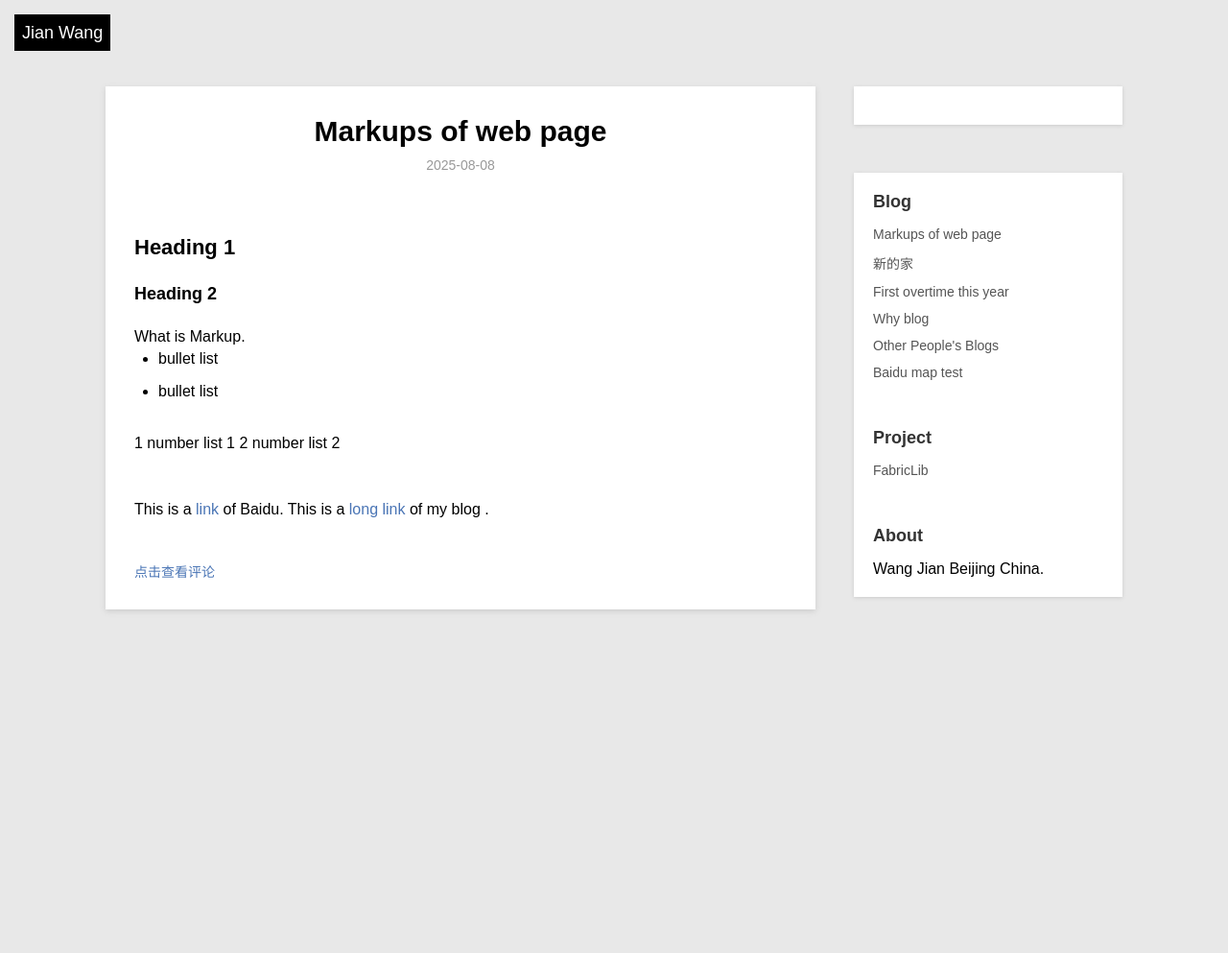
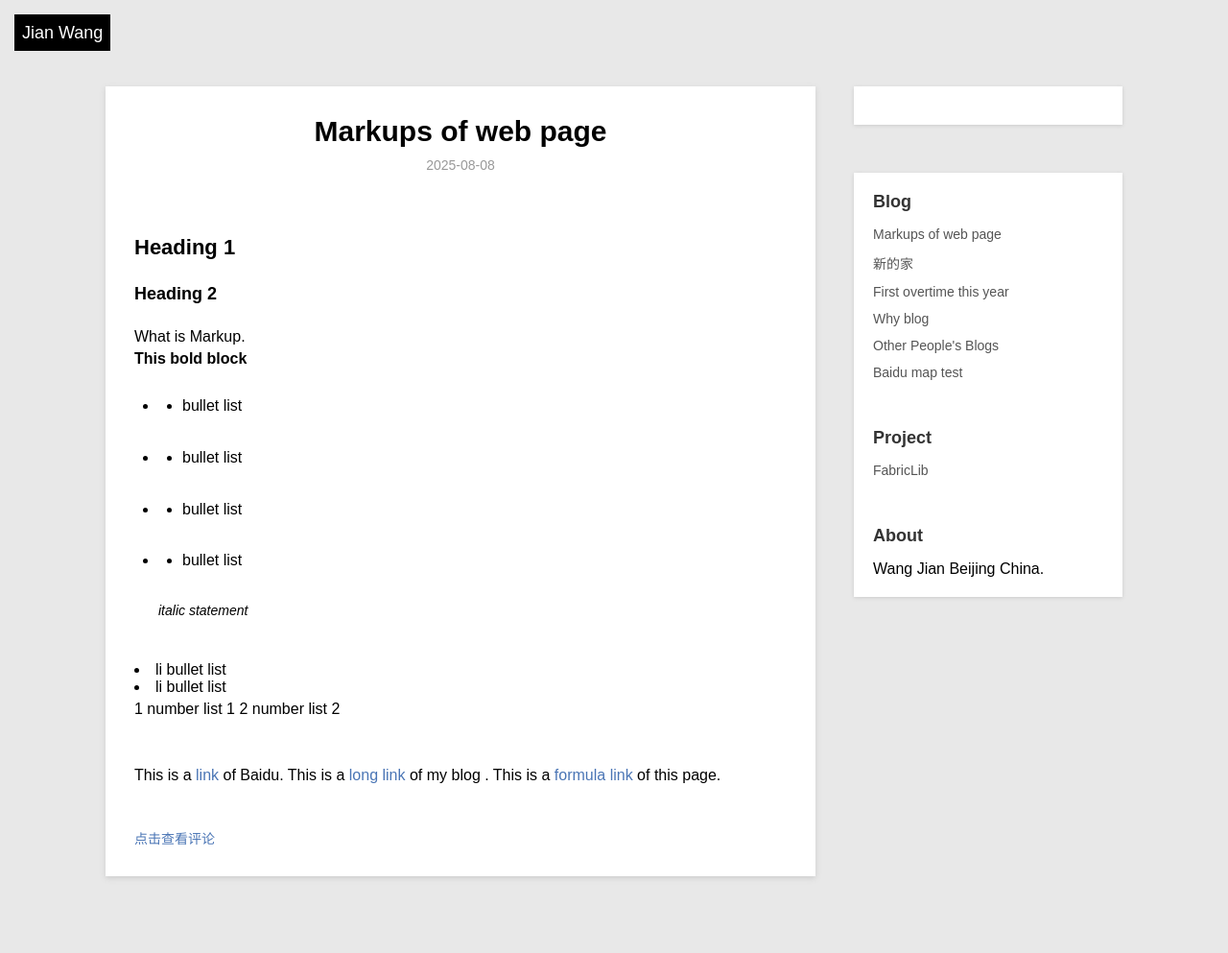
Before and after one commit to JuuW/blog, a Jekyll site: the page built from _posts/blog/2025-08-08-demo.md, in a window 1280 px wide. Shown: the whole page at 96% size. Built offline with Jekyll 4.4.1, drawn with Linux system fonts in a browser that asks for light colours; before the commit the page ends 900 px from its top, so only the background shows below that.

Commit message:
Update 2025-08-08-demo.md

```diff
--- a/_posts/blog/2025-08-08-demo.md
+++ b/_posts/blog/2025-08-08-demo.md
@@ -10,14 +10,26 @@ description: This demo page illustarte the markups which are used in this blog.
 
 # What is Markup.
 
-* bullet list
-* bullet list
+**This bold block**
+
+* * bullet list
+* * bullet list
+
+- - bullet list
+- - bullet list
+
+> italic statement
+
+<li>li bullet list</li>
+<li>li bullet list</li>
 
 1 number list 1
 2 number list 2
 
 This is a [link] of Baidu.
 This is a [long link][1] of my blog .
+This is a [formula link][2] of this page.
 
 [link]: http://www.baidu.com "home page of baidu"
 [1]: http://www.wjian.cn "my blog"
+[2]:    {{ page.url}}  ({{ page.title }})
```
